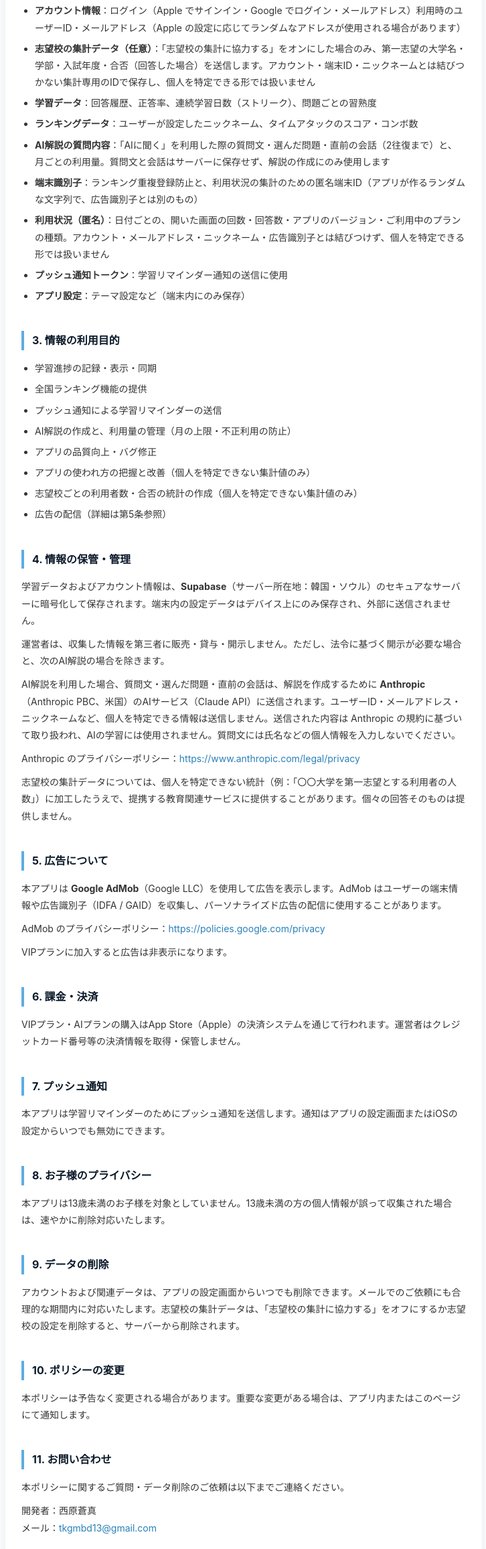
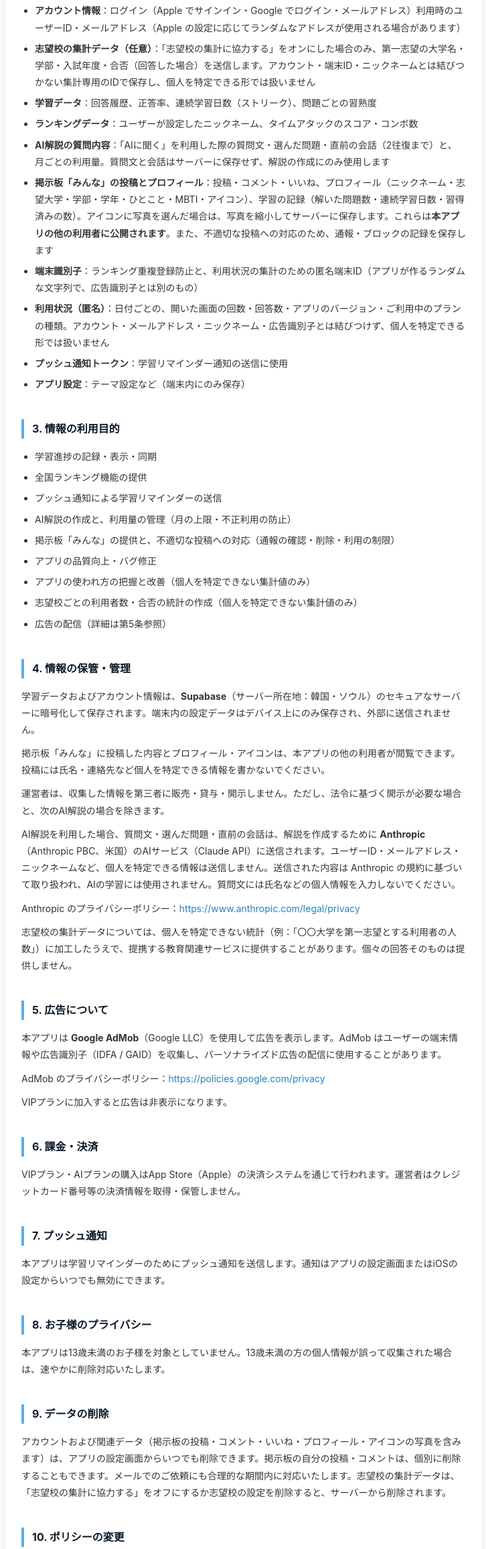
Before and after one commit to 9s0ma1u/privacy-policy, a plain HTML site: page index.html in a window 1280 px wide. Shown: the part 450-2763 px from the top of the page at 67% size, without its empty margins (276-1002 px from the left). Drawn offline with Linux system fonts and the light colour scheme.

Commit message:
掲示板「みんな」の投稿・プロフィール・アイコン（他の利用者に公開）と、通報・ブロックの記録、アカウント削除で投稿も消えることを追記
Co-Authored-By: Claude Opus 5.5 <noreply@anthropic.com>

```diff
--- a/index.html
+++ b/index.html
@@ -77,6 +77,7 @@
         <li><strong>学習データ</strong>：回答履歴、正答率、連続学習日数（ストリーク）、問題ごとの習熟度</li>
         <li><strong>ランキングデータ</strong>：ユーザーが設定したニックネーム、タイムアタックのスコア・コンボ数</li>
         <li><strong>AI解説の質問内容</strong>：「AIに聞く」を利用した際の質問文・選んだ問題・直前の会話（2往復まで）と、月ごとの利用量。質問文と会話はサーバーに保存せず、解説の作成にのみ使用します</li>
+        <li><strong>掲示板「みんな」の投稿とプロフィール</strong>：投稿・コメント・いいね、プロフィール（ニックネーム・志望大学・学部・学年・ひとこと・MBTI・アイコン）、学習の記録（解いた問題数・連続学習日数・習得済みの数）。アイコンに写真を選んだ場合は、写真を縮小してサーバーに保存します。これらは<strong>本アプリの他の利用者に公開されます</strong>。また、不適切な投稿への対応のため、通報・ブロックの記録を保存します</li>
         <li><strong>端末識別子</strong>：ランキング重複登録防止と、利用状況の集計のための匿名端末ID（アプリが作るランダムな文字列で、広告識別子とは別のもの）</li>
         <li><strong>利用状況（匿名）</strong>：日付ごとの、開いた画面の回数・回答数・アプリのバージョン・ご利用中のプランの種類。アカウント・メールアドレス・ニックネーム・広告識別子とは結びつけず、個人を特定できる形では扱いません</li>
         <li><strong>プッシュ通知トークン</strong>：学習リマインダー通知の送信に使用</li>
@@ -91,6 +92,7 @@
         <li>全国ランキング機能の提供</li>
         <li>プッシュ通知による学習リマインダーの送信</li>
         <li>AI解説の作成と、利用量の管理（月の上限・不正利用の防止）</li>
+        <li>掲示板「みんな」の提供と、不適切な投稿への対応（通報の確認・削除・利用の制限）</li>
         <li>アプリの品質向上・バグ修正</li>
         <li>アプリの使われ方の把握と改善（個人を特定できない集計値のみ）</li>
         <li>志望校ごとの利用者数・合否の統計の作成（個人を特定できない集計値のみ）</li>
@@ -101,6 +103,7 @@
     <section>
       <h2>4. 情報の保管・管理</h2>
       <p>学習データおよびアカウント情報は、<strong>Supabase</strong>（サーバー所在地：韓国・ソウル）のセキュアなサーバーに暗号化して保存されます。端末内の設定データはデバイス上にのみ保存され、外部に送信されません。</p>
+      <p>掲示板「みんな」に投稿した内容とプロフィール・アイコンは、本アプリの他の利用者が閲覧できます。投稿には氏名・連絡先など個人を特定できる情報を書かないでください。</p>
       <p>運営者は、収集した情報を第三者に販売・貸与・開示しません。ただし、法令に基づく開示が必要な場合と、次のAI解説の場合を除きます。</p>
       <p>AI解説を利用した場合、質問文・選んだ問題・直前の会話は、解説を作成するために <strong>Anthropic</strong>（Anthropic PBC、米国）のAIサービス（Claude API）に送信されます。ユーザーID・メールアドレス・ニックネームなど、個人を特定できる情報は送信しません。送信された内容は Anthropic の規約に基づいて取り扱われ、AIの学習には使用されません。質問文には氏名などの個人情報を入力しないでください。</p>
       <p>Anthropic のプライバシーポリシー：<a href="https://www.anthropic.com/legal/privacy" target="_blank">https://www.anthropic.com/legal/privacy</a></p>
@@ -131,7 +134,7 @@
 
     <section>
       <h2>9. データの削除</h2>
-      <p>アカウントおよび関連データは、アプリの設定画面からいつでも削除できます。メールでのご依頼にも合理的な期間内に対応いたします。志望校の集計データは、「志望校の集計に協力する」をオフにするか志望校の設定を削除すると、サーバーから削除されます。</p>
+      <p>アカウントおよび関連データ（掲示板の投稿・コメント・いいね・プロフィール・アイコンの写真を含みます）は、アプリの設定画面からいつでも削除できます。掲示板の自分の投稿・コメントは、個別に削除することもできます。メールでのご依頼にも合理的な期間内に対応いたします。志望校の集計データは、「志望校の集計に協力する」をオフにするか志望校の設定を削除すると、サーバーから削除されます。</p>
     </section>
 
     <section>
@@ -148,7 +151,7 @@
 
   </div>
 
-  <p class="updated">最終更新日：2026年10月19日</p>
+  <p class="updated">最終更新日：2026年10月27日</p>
 </main>
 
 </body>
```
